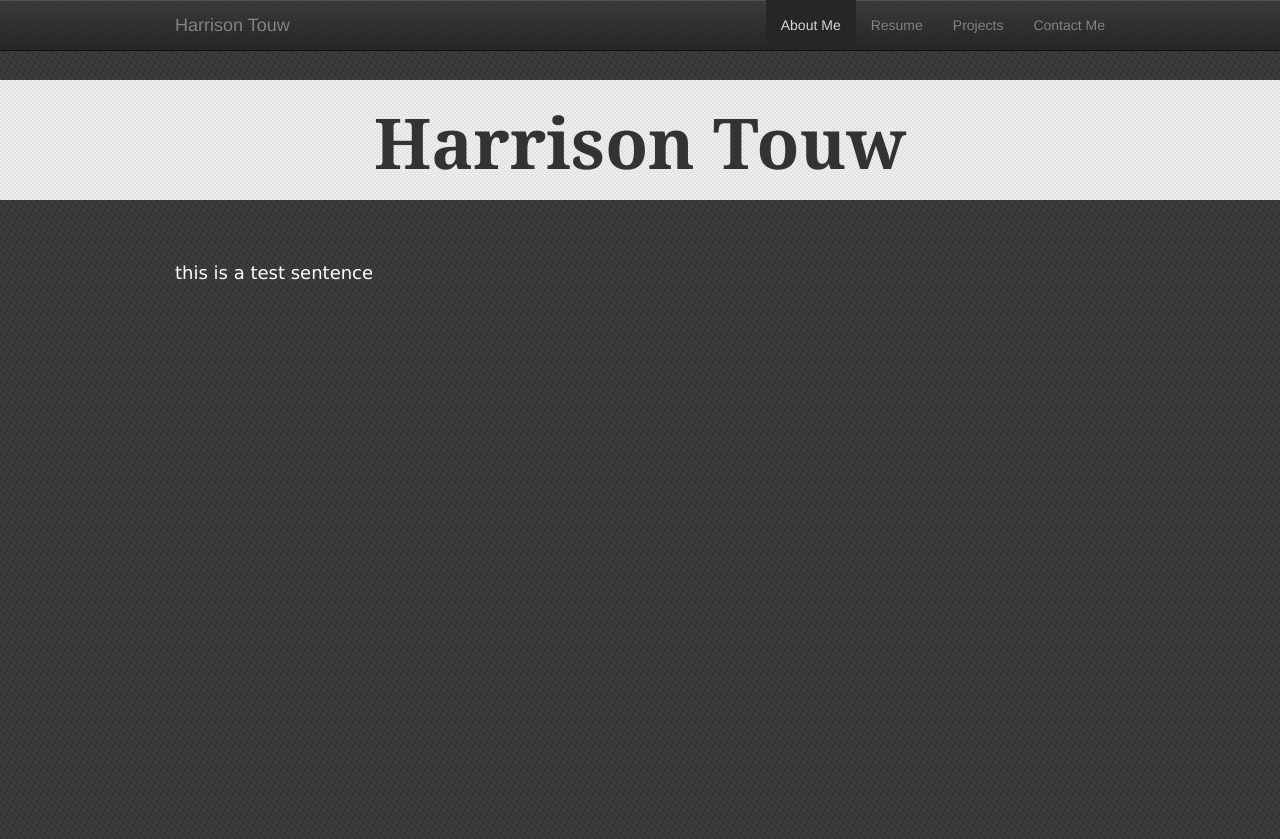
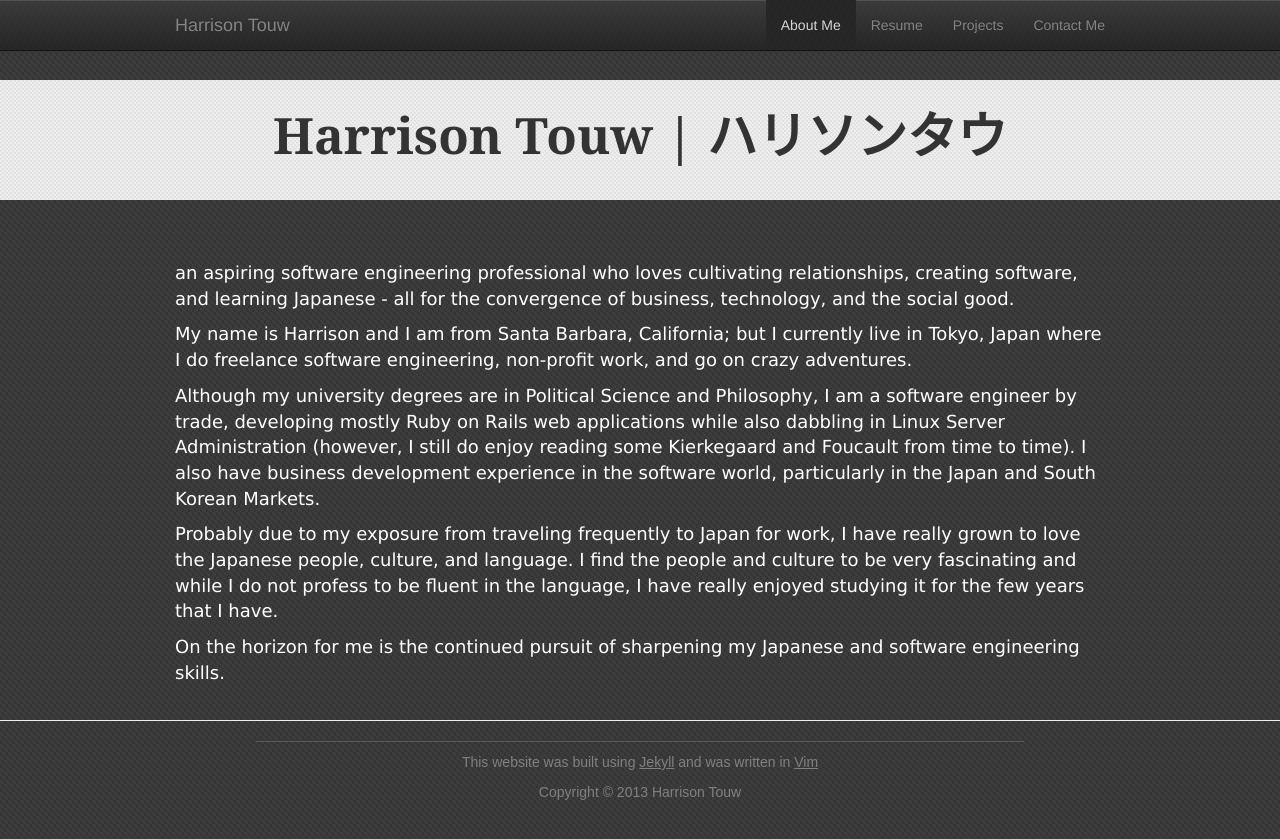
Before and after one commit to hktouw/website, a Jekyll site: the page built from index.html, in a window 1280 px wide and 900 px high. Shown: the top 839 px of the window. Built offline with Jekyll 4.4.1, drawn with Linux system fonts in a browser that asks for light colours.

Commit message:
saved changes

```diff
--- /dev/null
+++ b/_includes/footer.html
@@ -0,0 +1,9 @@
+  <hr>
+    <div id= "footer">
+      <div id= "footerTop">
+      </div>
+      <p class="footerText">This website was built using <a href="http://jekyllrb.com/" style="text-decoration:underline;">Jekyll</a> and was written in <a href="http://www.vim.org/" style="text-decoration:underline;">Vim</a></p>
+      <p class="footerText">Copyright &copy; 2013 Harrison Touw</p>
+    </div>
+  </hr>
+</body>
--- a/_includes/header.html
+++ b/_includes/header.html
@@ -0,0 +1,38 @@
+<!DOCTYPE html PUBLIC "-//W3C//DTD XHTML 1.0 Strict//EN" "http://www.w3.org/TR/xhtml1/DTD/xhtml1-strict.dtd">
+<html xmlns="http://www.w3.org/1999/xhtml" xml:lang="en" lang="en" dir="ltr">
+<head>
+  <title>Harrison Touw</title>
+  <meta http-equiv="content-type" content="text/html;charset=UTF-8" />
+  <meta name="description" content="The personal website, portfolio, and resume of Harrison Touw" />
+  <meta name="keywords" content="harrison touw, web developer, linux, web server, jquery, mysql, ajax, los angeles, la, westmont college, political science, philosophy, continental philosophy, japanese, bachelors, website, object oriented, model view controller, mvc, framework, programming, web application, web software, software as a service, saas, ruby, ruby on rails, rails" />
+  <meta http-equiv="content-language" content="en" />
+  <link rel="icon" href="favicon.ico" type="image/x-icon" />
+  <link rel="shortcut icon" href="favicon.ico" type="image/x-icon" />
+  <link rel="stylesheet" type="text/css" href="/css/screen.css" />
+  <link rel="stylesheet" type="text/css" href="/css/bootstrap.min.css" />
+  <link rel="stylesheet" type="text/css" href="/css/bootstrap-theme.min.css" />
+</head>
+
+<body class="body">
+
+  <div class= "navbar navbar-inverse navbar-fixed-top" style="opacity:.8;" role="navigation">
+    <div style="width:75%; margin-left:auto; margin-right:auto;">
+    <div class= "navbar-header" >
+      <button type="button" class="navbar-toggle" data-toggle="collapse" data-target=".navbar-collapse">
+        <span class="sr-only">Toggle navigation</span>
+        <span class="icon-bar"></span>
+        <span class="icon-bar"></span>
+        <span class="icon-bar"></span>
+      </button>
+      <a class= "navbar-brand" href= "#">Harrison Touw</a>
+    </div>
+    <div class="collapse navbar-collapse navbar-ex1-collapse">
+      <ul class="nav navbar-nav navbar-right">
+        <li class="active"><a href="#">About Me</a></li>
+        <li><a href="#">Resume</a></li>
+        <li><a href="#">Projects</a></li>
+        <li><a href="#">Contact Me</a></li>
+      </ul>
+    </div>
+    </div>
+  </div>
--- a/_layouts/default.html
+++ b/_layouts/default.html
@@ -1,46 +1,3 @@
-<!DOCTYPE html>
-<html>
-    <head>
-        <meta charset="utf-8">
-        <meta http-equiv="X-UA-Compatible" content="IE=edge,chrome=1">
-        <title>{{ page.title }}</title>
-        <meta name="viewport" content="width=device-width">
-
-        <!-- syntax highlighting CSS -->
-        <link rel="stylesheet" href="/css/syntax.css">
-
-        <!-- Custom CSS -->
-        <link rel="stylesheet" href="/css/main.css">
-
-    </head>
-    <body>
-
-        <div class="container">
-          <div class="site">
-            <div class="header">
-              <h1 class="title"><a href="/">{{ site.name }}</a></h1>
-              <a class="extra" href="/">home</a>
-            </div>
-
-                {{ content }}
-
-            <div class="footer">
-              <div class="contact">
-                <p>
-                  Your Name<br />
-                  What You Are<br />
-                  your@email.com
-                </p>
-              </div>
-              <div class="contact">
-                <p>
-                  <a href="http://github.com/yourusername/">github.com/yourusername</a><br />
-                  <a href="http://twitter.com/yourusername/">twitter.com/yourusername</a><br />
-                </p>
-              </div>
-            </div>
-          </div>
-        </div> <!-- /container -->
-
-    </body>
-</html>
+{% include header.html %}
+  {{ content }}
+{% include footer.html %}
--- a/css/screen.css
+++ b/css/screen.css
@@ -1,8 +1,8 @@
 .body {background-image:url('images/dark_fish_skin.png');}
 .page-title {background-image: url("images/white_carbon.png"); width: 100%; height:120px; margin-top: 80px;}
 .page-title-text {text-align: center; font-size: 70px; font-family: "Georgia"; font-weight: bold; padding-top: 12px; }
-.content-container {margin-left: auto; margin-right: auto; width: 75%; padding-top: 60px; min-height: 85%;}
-.content {width: 75%;	color: white;	font-size: 18px; font-family: "Lucida Sans Unicode", "Lucida Grande", sans-serif;padding-left: 15px; padding-right: 15px;}
+.content-container {margin-left: auto; margin-right: auto; width: 75%; padding-top: 60px; min-height: 500px;}
+.content {	color: white;	font-size: 18px; font-family: "Lucida Sans Unicode", "Lucida Grande", sans-serif;padding-left: 15px; padding-right: 15px;}
 
 #footer {margin: 0px auto 0px auto; width: 60%; margin-bottom: 3%; text-align: center; color: white;}
 #footerTop {border: none; height: 1px; color: #58595E; background-color: #58595E; margin-bottom: 10px; }
--- a/index.html
+++ b/index.html
@@ -1,141 +1,31 @@
-<!-- ---
+---
 layout: default
-title: Your New Jekyll Site
 ---
- -->
-<head>
-	<meta http-equiv="content-language" content="en" />
-	<link rel="icon" href="favicon.ico" type="image/x-icon" />
-	<link rel="shortcut icon" href="favicon.ico" type="image/x-icon" />
-	<link rel="stylesheet" type="text/css" href="/css/screen.css" />
-	<link rel="stylesheet" type="text/css" href="/css/bootstrap.min.css" />
-	<link rel="stylesheet" type="text/css" href="/css/bootstrap-theme.min.css" />
-</head>
-
-<body class="body">
-
-  <div class= "navbar navbar-inverse navbar-fixed-top" style="opacity:.8;" role="navigation">
-    <div style="width:75%; margin-left:auto; margin-right:auto;">
-    <div class= "navbar-header" >
-      <button type="button" class="navbar-toggle" data-toggle="collapse" data-target=".navbar-collapse">
-        <span class="sr-only">Toggle navigation</span>
-        <span class="icon-bar"></span>
-        <span class="icon-bar"></span>
-        <span class="icon-bar"></span>
-      </button>
-      <a class= "navbar-brand" href= "#">Harrison Touw</a>
-    </div>
-    <div class="collapse navbar-collapse navbar-ex1-collapse">
-      <ul class="nav navbar-nav navbar-right">
-        <li class="active"><a href="#">About Me</a></li>
-        <li><a href="#">Resume</a></li>
-        <li><a href="#">Projects</a></li>
-        <li><a href="#">Contact Me</a></li>
-      </ul>
-    </div>
-    </div>
-	</div>
 
   <div class= "page-title">
-    <div class= "page-title-text">
-      Harrison Touw
-    </div>
+    <div class= "page-title-text" style= "font-size:50px; padding-top:20px;"> Harrison Touw | ハリソンタウ </div>
   </div>
 	<div class= "content-container">
-
     <div class= "content">
-      this is a test sentence
-    </div>
-<!--     <div class= "content">
-      this is a test
-    </div>
-    <br></br>
-    <div class= "content">
-      this is a test
-    </div> -->
-<!--     <br></br>
-    <div class= "content">
-      this is a test
-    </div>
-    <br></br>
-    <div class= "content">
-      this is a test
-    </div>
-    <br></br>
-    <div class= "content">
-      this is a test
-    </div>
-    <br></br>
-    <div class= "content">
-      this is a test
-    </div>
-    <br></br>
-    <div class= "content">
-      this is a test
-    </div>
-    <br></br>
-    <div class= "content">
-      this is a test
-    </div>
-    <br></br>
-    <div class= "content">
-      this is a test
-    </div>
-    <br></br>
-    <div class= "content">
-      this is a test
-    </div>
-    <br></br>
-    <div class= "content">
-      this is a test
-    </div>
-    <br></br>
-    <div class= "content">
-      this is a test
-    </div>
-    <br></br>
-    <div class= "content">
-      this is a test
-    </div>
-    <br></br>
-    <div class= "content">
-      this is a test
-    </div>
-    <br></br>
-    <div class= "content">
-      this is a test
-    </div>
-    <br></br>
-    <div class= "content">
-      this is a test
-    </div>
-    <br></br>
-    <div class= "content">
-      this is a test
-    </div>
-    <br></br> -->
-
-  </div>
-
-	<hr>
-    <div id= "footer">
-      <div id= "footerTop">
-      </div>
-      yatta yatta yatta
-  	</div>
-  </hr>
-</body>
-
-
-<!-- <div id="home">
-  <h1>Harrison's Website</h1>
 
 
 
+<p>an aspiring software engineering professional who loves cultivating relationships, creating software, and learning Japanese - all for the convergence of business, technology, and the social good.
+</p>
 
-  <ul class="posts">
-    {% for post in site.posts %}
-      <li><span>{{ post.date | date_to_string }}</span> &raquo; <a href="{{ post.url }}">{{ post.title }}</a></li>
-    {% endfor %}
-  </ul>
-</div> -->
+<p>My name is Harrison and I am from Santa Barbara, California; but I currently live in Tokyo, Japan where I do freelance software engineering, non-profit work, and go on crazy adventures.
+</p>
+
+<p>Although my university degrees are in Political Science and Philosophy, I am a software engineer by trade, developing mostly Ruby on Rails web applications while also dabbling in Linux Server Administration  (however, I still do enjoy reading some Kierkegaard and Foucault from time to time). I also have business development experience in the software world, particularly in the Japan and South Korean Markets.
+</p>
+
+<p>Probably due to my exposure from traveling frequently to Japan for work, I have really grown to love the Japanese people, culture, and language. I find the people and culture to be very fascinating and while I do not profess to be fluent in the language, I have really enjoyed studying it for the few years that I have.
+</p>
+
+<p>On the horizon for me is the continued pursuit of sharpening my Japanese and software engineering skills.
+</p>
+
+
+
+    </div>
+  </div>
```
Also changed, not shown: _layouts/default.factory.html (added, +46 -0 lines), contact_me/index.html (added), projects/index.html (added), resume/index.html (added).
